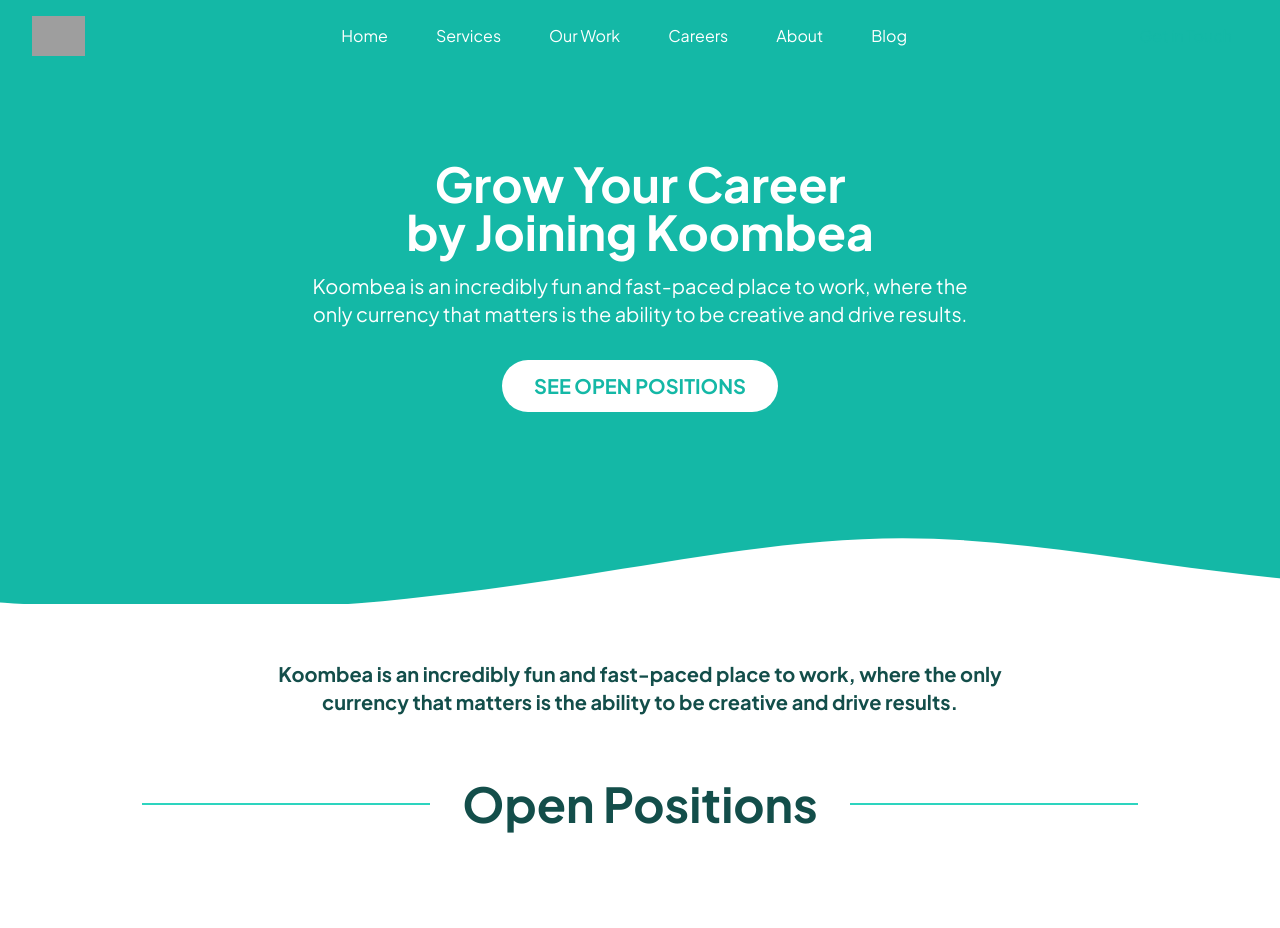
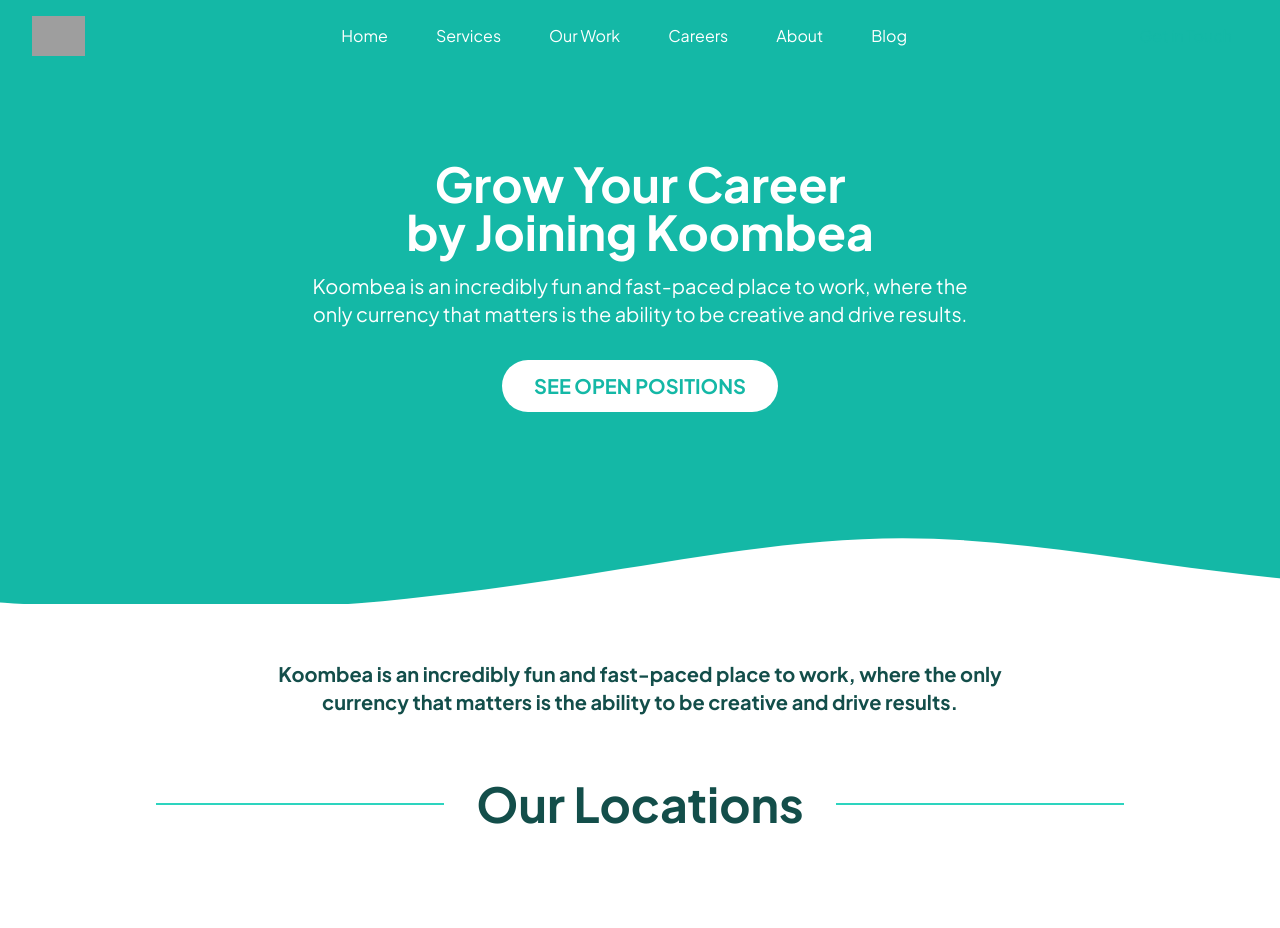
Before and after one commit to rafa-24/AquariumDevs, a Vue app: page / in a window 1280 px wide. Shown: the top 928 px of the page. Built offline with nearby package versions, Linux system fonts and the light colour scheme; grey boxes are pictures that could not be loaded.

Commit message:
Correcion de Textos

```diff
--- a/src/components/LocationsComponent.vue
+++ b/src/components/LocationsComponent.vue
@@ -4,7 +4,7 @@
         <div class="max-w-5xl mx-auto text-center mb-16">
             <div class="flex items-center justify-center mb-20 sm:mb-24">
         <div class="h-0.5 bg-teal-400 w-72"></div>
-        <h2 class="text-5xl font-bold text-teal-900 px-8">Open Positions</h2>
+        <h2 class="text-5xl font-bold text-teal-900 px-8">Our Locations</h2>
         <div class="h-0.5 bg-teal-400 w-72"></div>
       </div>
             <p class="text-lg md:text-xl text-[#003543] max-w-4xl mx-auto leading-relaxed">
```
